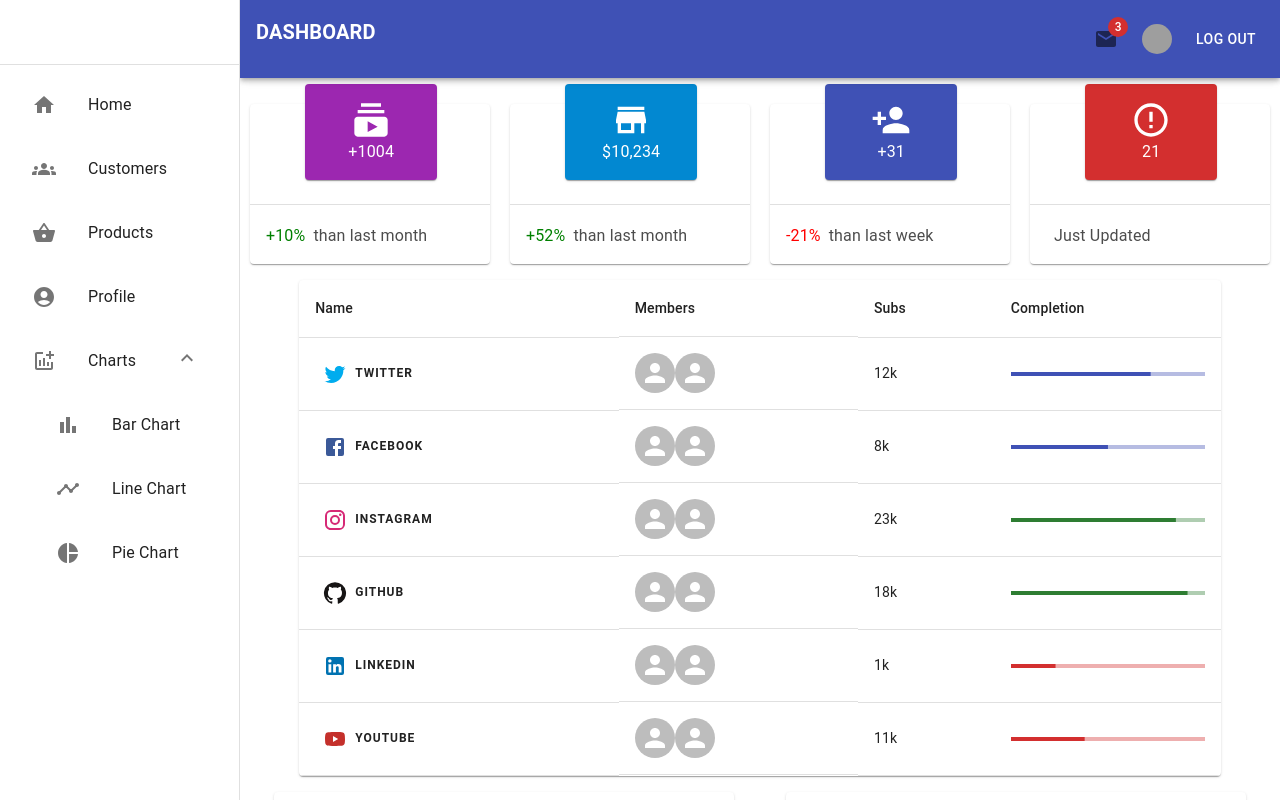
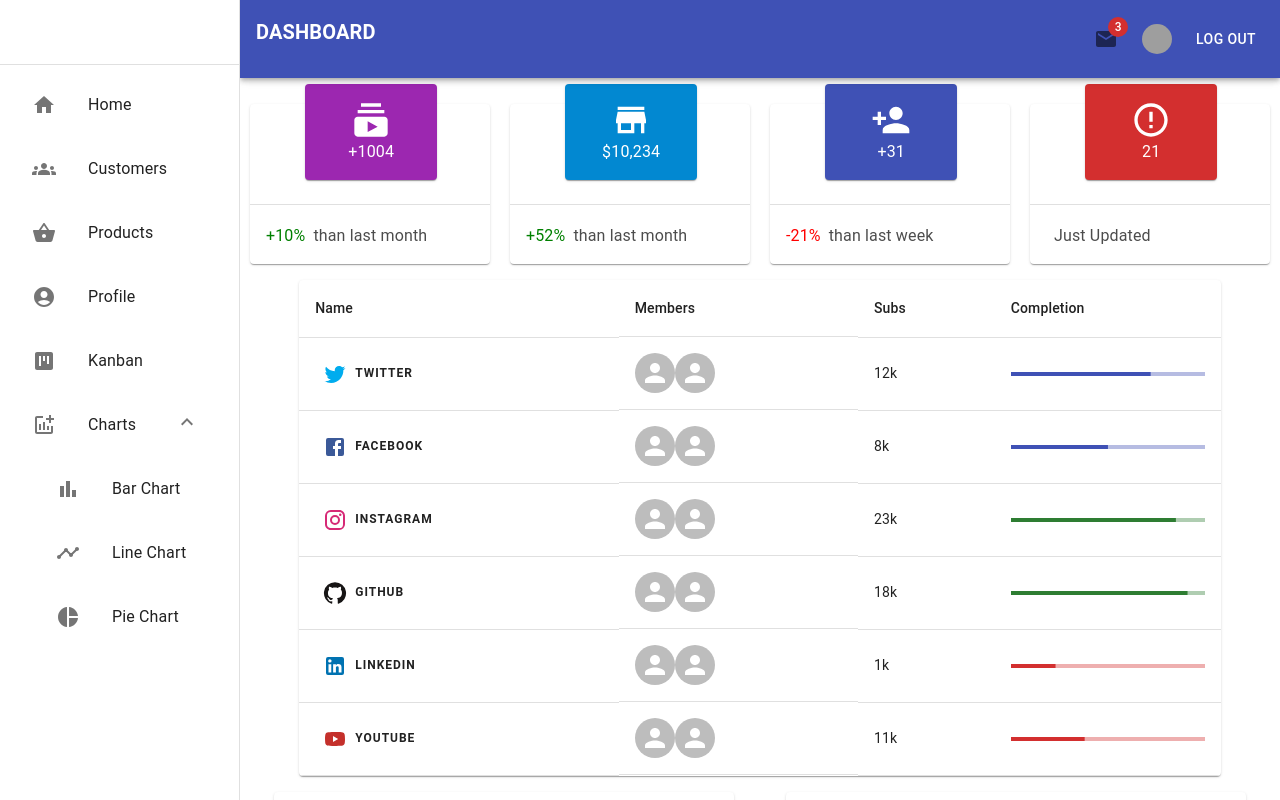
Before and after one commit to junseokoh-hub/react-mui-dashboard, a React (Vite) app: page /kanban in a window 1280 px wide. Both pictures are taken after typing "name@example.com", "Sample123" into the empty fields and a click on the button "SUBMIT". Shown: the top 800 px of the page. Built offline with nearby package versions, Linux system fonts and the light colour scheme; grey boxes are pictures that could not be loaded.

Commit message:
feat: add kanban page indicator on sidebar

```diff
--- a/src/Router.tsx
+++ b/src/Router.tsx
@@ -3,7 +3,6 @@ import { createBrowserRouter } from "react-router-dom";
 import Layout from "./components/layout/Layout";
 import AuthContextProvider from "./context/AuthContext";
 import LoadingIndicator from "./utils/LoadingIndicator";
-import KanbanPage from "./pages/KanbanPage";
 
 const HomePage = lazy(() => import("./pages/HomePage"));
 const AuthPage = lazy(() => import("./pages/AuthPage"));
@@ -11,6 +10,7 @@ const CustomersPage = lazy(() => import("./pages/CustomersPage"));
 const ProductsPage = lazy(() => import("./pages/ProductsPage"));
 const ChartsPage = lazy(() => import("./pages/ChartsPage"));
 const ProfilePage = lazy(() => import("./pages/ProfilePage"));
+const KanbanPage = lazy(() => import("./pages/KanbanPage"));
 
 const routerInfo = [
   {
--- a/src/components/kanban/KanbanContainer.tsx
+++ b/src/components/kanban/KanbanContainer.tsx
@@ -14,7 +14,7 @@ import {
 import { sortableKeyboardCoordinates, arrayMove } from "@dnd-kit/sortable";
 import Box from "@mui/material/Box";
 import Grid from "@mui/material/Grid";
-import KanbanInput from "./kanbanInput";
+import KanbanInput from "./KanbanInput";
 import { useState } from "react";
 import { extractSectionKey, initializeKanban } from "../../utils/board";
 import { KanbanSectionsType } from "../../types/kanban";
--- a/src/components/navigation/Sidebar.tsx
+++ b/src/components/navigation/Sidebar.tsx
@@ -15,6 +15,7 @@ import GroupsIcon from "@mui/icons-material/Groups";
 import ShoppingBasketIcon from "@mui/icons-material/ShoppingBasket";
 import AddchartIcon from "@mui/icons-material/Addchart";
 import AccountCircleIcon from "@mui/icons-material/AccountCircle";
+import ViewKanbanIcon from "@mui/icons-material/ViewKanban";
 import BarChartIcon from "@mui/icons-material/BarChart";
 import TimelineIcon from "@mui/icons-material/Timeline";
 import PieChartIcon from "@mui/icons-material/PieChart";
@@ -47,6 +48,7 @@ const contents = [
     icon: <AccountCircleIcon />,
     route: "/profile",
   },
+  { label: "Kanban", icon: <ViewKanbanIcon />, route: "/kanban" },
   {
     label: "Charts",
     icon: <AddchartIcon />,
```
